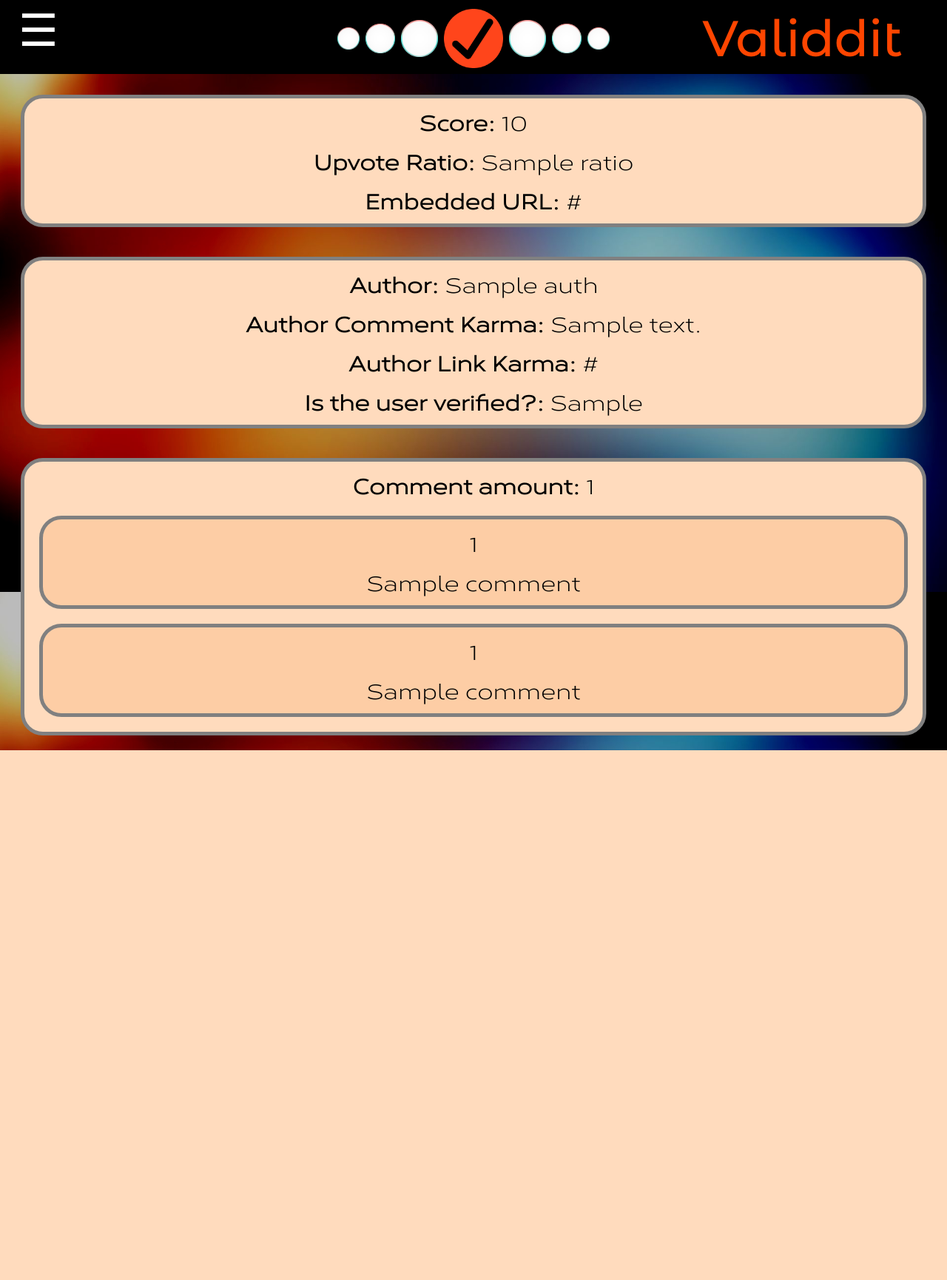
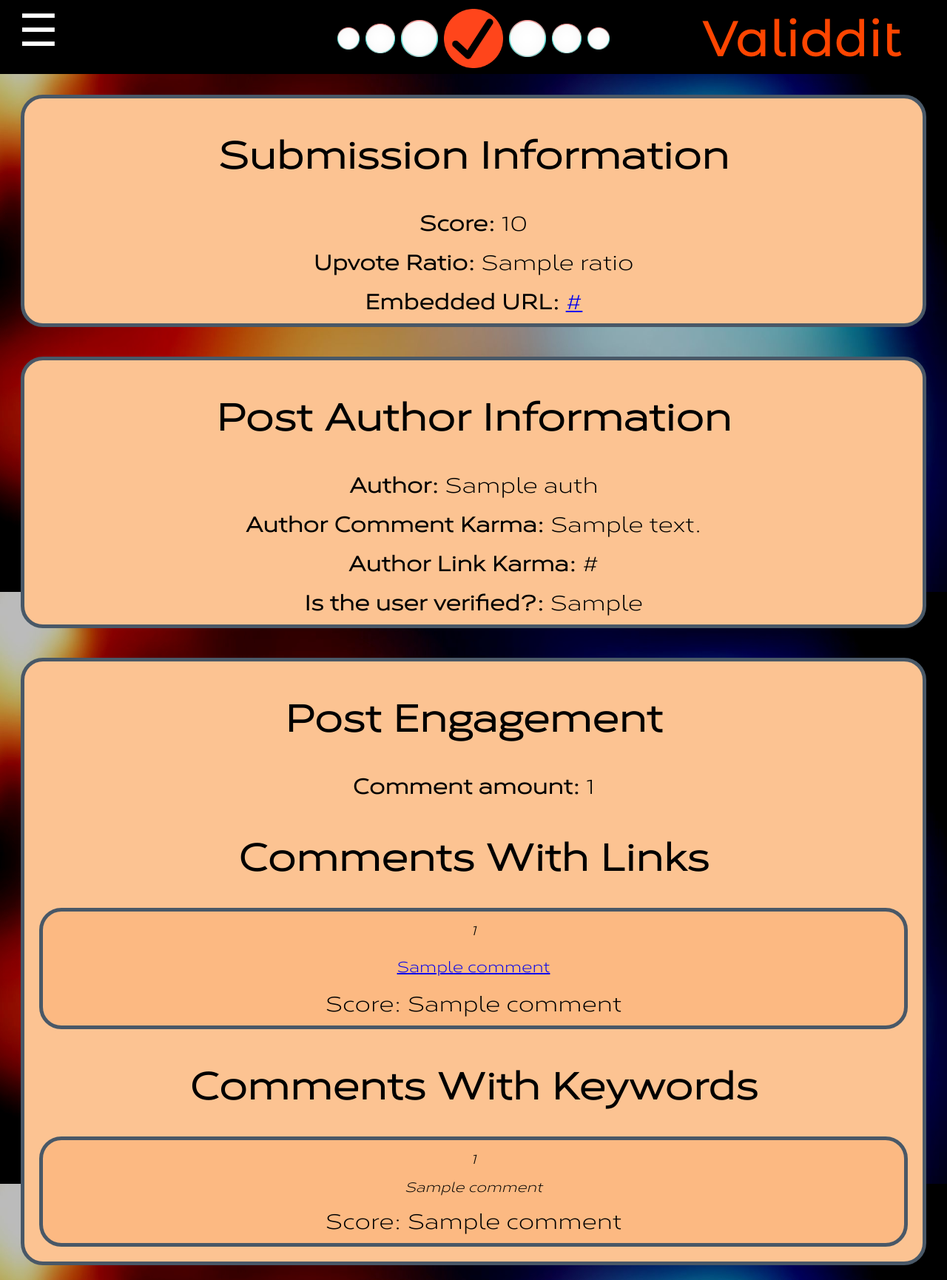
Before and after one commit to AryanGaryMinOmer-HTNE/RedditValiddit, a Flask app: template pythonbackend/templates/search.html in a window 1280 px wide. Shown: the whole page at 74% size. Before the commit the page ends 1014 px from the top, so only its background shows below. Run offline with Flask 2, Linux system fonts and the light colour scheme; the template is opened without the code that fills it: most values are stand-ins (such as "Sample title", 1, 10 or a date in 2020).

Commit message:
clean, clean, CLEAN IT UP

```diff
--- a/pythonbackend/static/index.css
+++ b/pythonbackend/static/index.css
@@ -58,6 +58,7 @@ main{
 }
 .button h3{
     margin:0;
+    color: black;
     text-shadow: black;
 }
 .button:hover{
--- a/pythonbackend/static/search.css
+++ b/pythonbackend/static/search.css
@@ -20,21 +20,25 @@ body {
 }
 
 .info div{
-    background-color: #ffdbbd;
-    border: 5px solid gray;
+    background-color: #fcc392;
+    border: 5px solid #495867;
     border-radius: 30px;
     flex: 1 0;
     -webkit-flex: 1 0;
     margin: 20px;
-}
-.info div.com{
-    background-color: #fdcda5;
 }
 .info p{
     margin: 10px;
     font-family: corbert;
     font-size: 28px;
 }
-.info em{
-
+.info div.com{
+    background-color: #fcb982;
 }
+.info div.com .body{
+    font-size: 18px;
+}
+.info div.com p a{
+    word-wrap: break-word;
+    font-size: 20px;
+}
--- a/pythonbackend/templates/search.html
+++ b/pythonbackend/templates/search.html
@@ -24,30 +24,41 @@
     </div>
     <div class="info">
         <div class="box submission">
+            <h1>Submission Information</h1>
             <p><strong>Score:</strong> {{score}}</p>
             <p><strong>Upvote Ratio:</strong> {{ratio}}</p>
-            <p><strong>Embedded URL:</strong> {{url}}</p>
+            <p><strong>Embedded URL:</strong> <a href="{% if url != 'No Linked URL' %}{{url}}{% else %}javascript:void(0){% endif %}">{{url}}</a></p>
         </div>
         <div class="box author">
+            <h1>Post Author Information</h1>
             <p><strong>Author:</strong> {{auth}}</p>
             <p><strong>Author Comment Karma:</strong> {{authCommentKarm}}</p>
             <p><strong>Author Link Karma:</strong> {{authLinkKarm}}</p>
             <p><strong>Is the user verified?:</strong> {{authVerified}}</p>
         </div>
         <div class="box comments">
+            <h1>Post Engagement</h1>
             <p><strong>Comment amount:</strong> {{comNum}}</p>
+            {% if comWithLink|length > 0 %}
+            <h1>Comments With Links</h1>
                 {% for comment in comWithLink %}
                     <div class="com">
-                    <p>{{comment[0]}}</p>
-                    <p>{{comment[2]}}</p>
+                        <p class="body"><em>{{comment[0]}}</em></p>
+                        <p><a href="{{comment[1]}}">{{comment[1]}}</a></p>
+                        <p>Score: {{comment[2]}}</p>
                     </div>
                 {% endfor %}
+            {% endif %}
+            {% if comWithKey|length > 0 %}
+            <h1>Comments With Keywords</h1>
                 {% for comment in comWithKey %}
                     <div class="com">
-                    <p>{{comment[0]}}</p>
-                    <p>{{comment[2]}}</p>
+                        <p class="body"><em>{{comment[0]}}</em></p>
+                        <p class="body"><em>{{comment[1]}}</em></p>
+                        <p>Score: {{comment[2]}}</p>
                     </div>
                 {% endfor %}
+            {% endif %}
         </div>
     </div>
     <nav>
```
Lines whose indentation alone changed are shown as unchanged.
